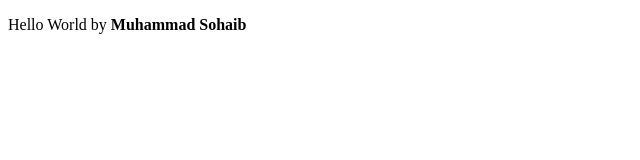
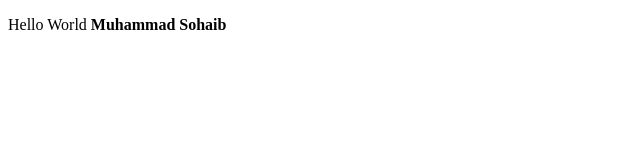
Before and after one commit to sohaib-arif/Assignment1, a plain HTML site: page index.html in a window 1280 px wide. Shown: the full height of the page, 0-640 px from the left. Drawn offline with Linux system fonts and the light colour scheme.

Commit message:
Update index.html

```diff
--- a/index.html
+++ b/index.html
@@ -5,7 +5,7 @@
     <meta name="viewport" content="width=device-width, initial-scale=1.0">
     <title>Assignment 1</title>
 </head>
-<p>Hello World by <b>Muhammad Sohaib</b></p>
+<p>Hello World  <b>Muhammad Sohaib</b></p>
 <body>
 
 </body>
```
